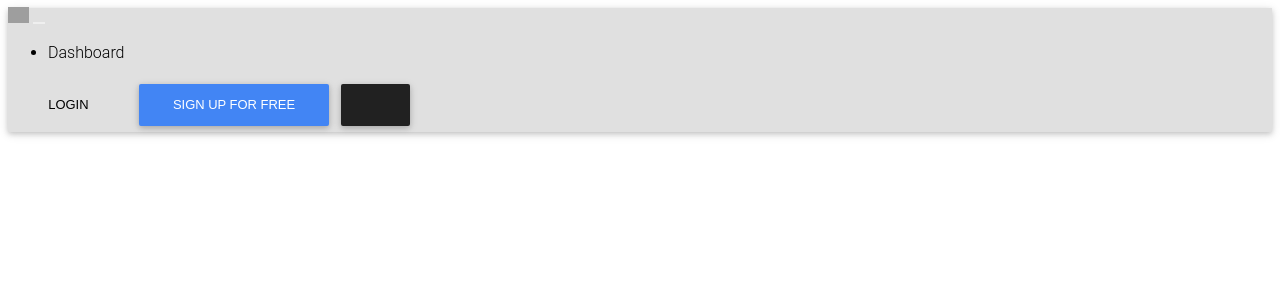
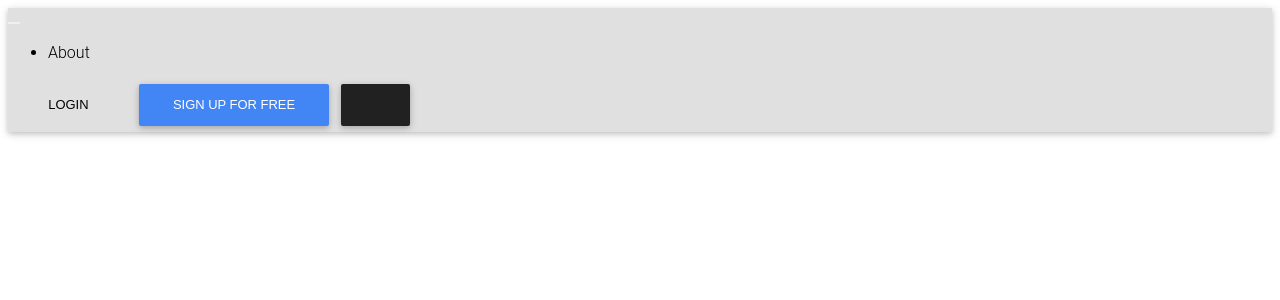
Before and after one commit to Liz-Adhiambo/-blog-ip, a Flask app: page / in a window 1280 px wide. Shown: the top 300 px of the page. Run offline with Flask 2, Linux system fonts and the light colour scheme; some libraries are stand-ins or nearby versions; grey boxes are pictures that could not be loaded.

Commit message:
Added About route

```diff
--- a/blogip/templates/about.html
+++ b/blogip/templates/about.html
@@ -0,0 +1 @@
+This is the about page
--- a/blogip/templates/base.html
+++ b/blogip/templates/base.html
@@ -6,7 +6,7 @@
     <meta name="viewport" content="width=device-width, initial-scale=1, shrink-to-fit=no">
 
     <!-- Bootstrap CSS -->
-    <link rel="stylesheet" href="https://cdnjs.cloudflare.com/ajax/libs/mdbootstrap/4.20.0/css/mdb.lite.min.css" integrity="sha512-Eu5EEZpsrO6niYlnhT+ITom/YVGoIZGEsbAvZ+gUJsO3Xaq9+hX4vZnbecMn/Cq5KOdmNOdehu/U80111W9xsA==" crossorigin="anonymous" referrerpolicy="no-referrer" />
+    <link rel="stylesheet" href="https://cdnjs.cloudflare.com/ajax/libs/mdbootstrap/4.20.0/css/mdb.min.css" integrity="sha512-hj9rznBPdFg9A4fACbJcp4ttzdinMDtPrtZ3gBD11DiY3O1xJfn0r1U5so/J0zwfGOzq9teIaH5rFmjFAFw8SA==" crossorigin="anonymous" referrerpolicy="no-referrer" />
     <link rel="stylesheet" type="text/css" href="{{ url_for('static', filename='blogs.css') }}">
 
     {% if title %}
@@ -19,17 +19,7 @@
     <!-- Navbar -->
 <nav class="navbar navbar-expand-lg navbar-light bg-light">
     <!-- Container wrapper -->
-    <div class="container">
-      <!-- Navbar brand -->
-      <a class="navbar-brand me-2" href="https://mdbgo.com/">
-        <img
-          src="https://mdbcdn.b-cdn.net/img/logo/mdb-transaprent-noshadows.webp"
-          height="16"
-          alt="MDB Logo"
-          loading="lazy"
-          style="margin-top: -1px;"
-        />
-      </a>
+
 
       <!-- Toggle button -->
       <button
@@ -49,7 +39,7 @@
         <!-- Left links -->
         <ul class="navbar-nav me-auto mb-2 mb-lg-0">
           <li class="nav-item">
-            <a class="nav-link" href="#">Dashboard</a>
+            <a class="nav-link" href="{{ url_for('main.about') }}">About</a>
           </li>
         </ul>
         <!-- Left links -->
```
